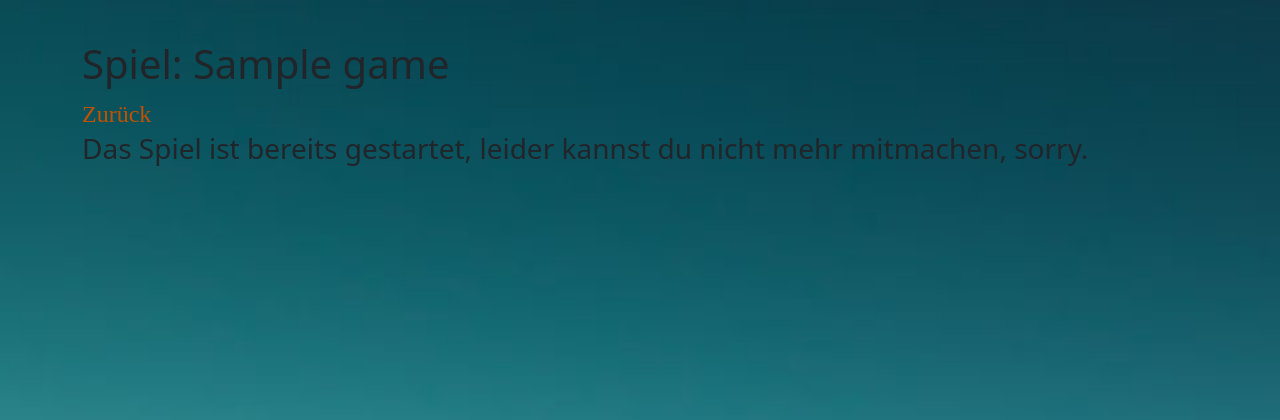
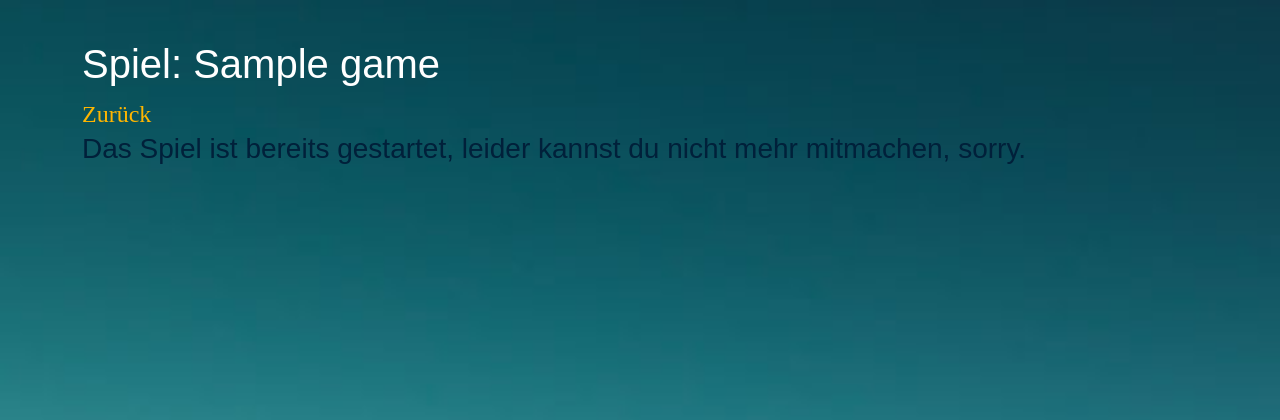
Before and after one commit to Macilias/django-kurs, a Django app: a page that uses suena1K/suena1K/templates/suena1K/base.html in a window 1280 px wide. Shown: the top 420 px of the page. Run offline with Django 4.2, Linux system fonts and the light colour scheme; tables that the repository leaves empty hold one stand-in row (values such as "Sample post"); some libraries are stand-ins or nearby versions.

Commit message:
WIP UI Bootstrap

```diff
--- a/suena1K/suena1K/templates/suena1K/base.html
+++ b/suena1K/suena1K/templates/suena1K/base.html
@@ -15,12 +15,21 @@
             background-image:url({% static '/suena1K/suena_bg.jpeg' %});
             background-repeat:no-repeat;
             background-size:100%;
+            color: #01203A;
+            font-family: 'arial';
+        }
+        h1 {
+            color: #FFFFFF;
         }
         a {
-            color: #C25100;
+            color: #FFB600;
             font-size: x-large;
-            font-family: 'Lobster';
+            font-family: 'Comfortaa';
             text-decoration: none;
+        }
+        .btn-primary, .btn-primary:hover, .btn-primary:active, .btn-primary:visited {
+            background-color: #01203A !important;
+            color: #FFB600;
         }
 
     </style>
--- a/suena1K/suena1K/templates/suena1K/game.html
+++ b/suena1K/suena1K/templates/suena1K/game.html
@@ -43,10 +43,10 @@
 </form>
 {% else %}
 {% if object.player_set.all|length > 1 and object.player_set.all|length < 5 %}
-<p>Das Spiel könnte jetzt gestartet werden, wir brauchen 2-4 Mitspieler und haben bereits
-    {{ object.player_set.all|length }}</p>
+<h3>Das Spiel könnte jetzt gestartet werden, wir brauchen 2-4 Mitspieler und haben bereits
+    {{ object.player_set.all|length }}</h3>
 {% else %}
-<p>Warte auf weitere Mitspieler</p>
+<h3>Warte auf weitere Mitspieler</h3>
 {% endif %}
 {% endif %}
 {% endif %}
```
